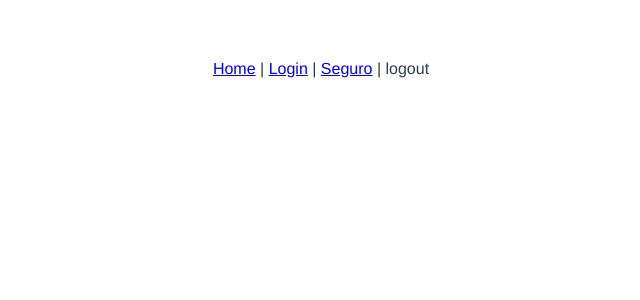
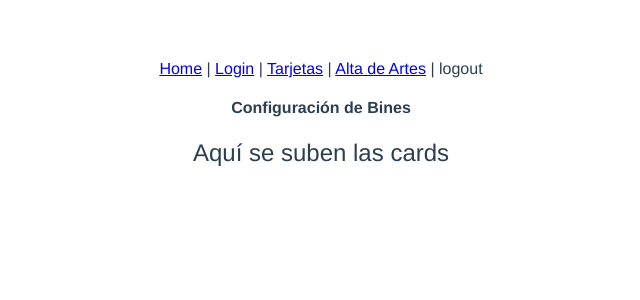
Before and after one commit to deanvlue/cardartmanager, a Vue app: page /cards in a window 1280 px wide. Shown: the top 300 px of the page, without its empty margins (319-959 px from the left). Built offline with nearby package versions, Linux system fonts and the light colour scheme; sample sign-in values are in the browser's storage.

Commit message:
Added changes to Main App component to add Cards and Arts configuration

```diff
--- a/src/App.vue
+++ b/src/App.vue
@@ -3,8 +3,9 @@
     <div id="nav">
       <router-link to="/">Home</router-link> |
       <router-link to="/login">Login</router-link> |
-      <router-link v-if="isLoggedIn" to="/secure">Seguro</router-link>
-      <span v-if="isLoggedIn"> | <a @click="logout">logout</a></span>
+      <router-link v-if="isLoggedIn" to="/cards">Tarjetas</router-link> <span v-if="isLoggedIn"> | </span>
+      <router-link v-if="isLoggedIn" to="/arts">Alta de Artes</router-link> <span v-if="isLoggedIn"> | </span>
+      <span v-if="isLoggedIn"> <a @click="logout">logout</a></span>
     </div>
     <router-view/>
   </div>
--- /dev/null
+++ b/src/components/Arts.vue
@@ -0,0 +1,36 @@
+<template>
+  <div class="hello">
+    <h4>Subir Arte de Tarjeta</h4>
+    <h2>{{msg}}</h2>
+  </div>
+</template>
+
+<script>
+/* eslint-disable */
+export default {
+  name: 'Arts',
+  data () {
+    return {
+      msg: "Aquí se sube el arte"
+    }
+  }
+}
+</script>
+
+<!-- Add "scoped" attribute to limit CSS to this component only -->
+<style scoped>
+h1, h2 {
+  font-weight: normal;
+}
+ul {
+  list-style-type: none;
+  padding: 0;
+}
+li {
+  display: inline-block;
+  margin: 0 10px;
+}
+a {
+  color: #42b983;
+}
+</style>
--- /dev/null
+++ b/src/components/Cards.vue
@@ -0,0 +1,36 @@
+<template>
+  <div class="hello">
+    <h4>Configuración de Bines</h4>
+    <h2>{{msg}}</h2>
+  </div>
+</template>
+
+<script>
+/* eslint-disable */
+export default {
+  name: 'Cards',
+  data () {
+    return {
+      msg: "Aquí se suben las cards"
+    }
+  }
+}
+</script>
+
+<!-- Add "scoped" attribute to limit CSS to this component only -->
+<style scoped>
+h1, h2 {
+  font-weight: normal;
+}
+ul {
+  list-style-type: none;
+  padding: 0;
+}
+li {
+  display: inline-block;
+  margin: 0 10px;
+}
+a {
+  color: #42b983;
+}
+</style>
--- a/src/router.js
+++ b/src/router.js
@@ -3,7 +3,9 @@ import Vue from 'vue'
 import Router from 'vue-router'
 import store from './store'
 import Login from './components/Login.vue'
-import Secure from './components/Secure.vue'
+//import Secure from './components/Secure.vue'
+import Arts from './components/Arts.vue'
+import Cards from './components/Cards.vue'
 
 import Home from './components/HelloWorld.vue'
 
@@ -24,9 +26,17 @@ let router = new Router({
 
         },
         {
-            path: '/secure',
-            name:'secure',
-            component: Secure,
+            path: '/arts',
+            name:'arts',
+            component: Arts,
+            meta:{
+                requiresAuth: true
+            }
+        },
+        {
+            path: '/cards',
+            name:'cards',
+            component: Cards,
             meta:{
                 requiresAuth: true
             }
```
